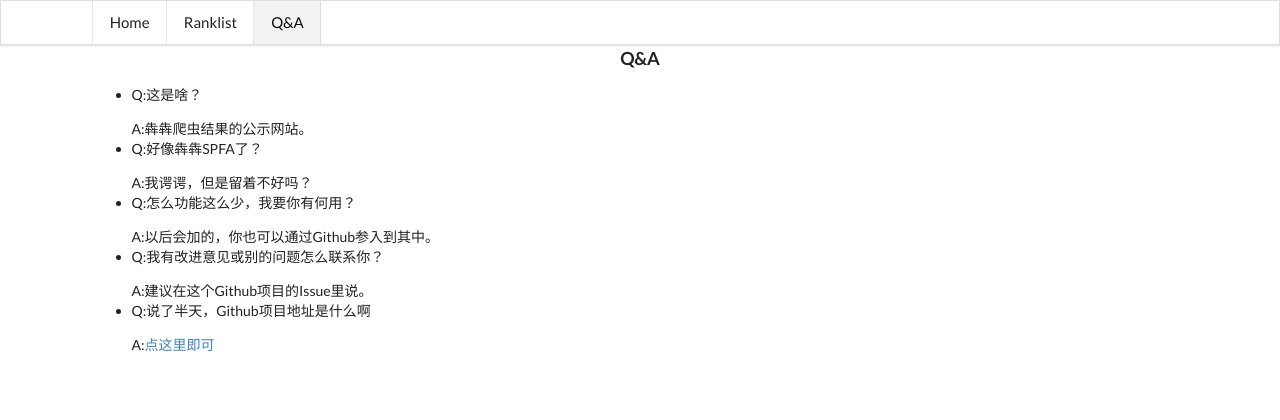
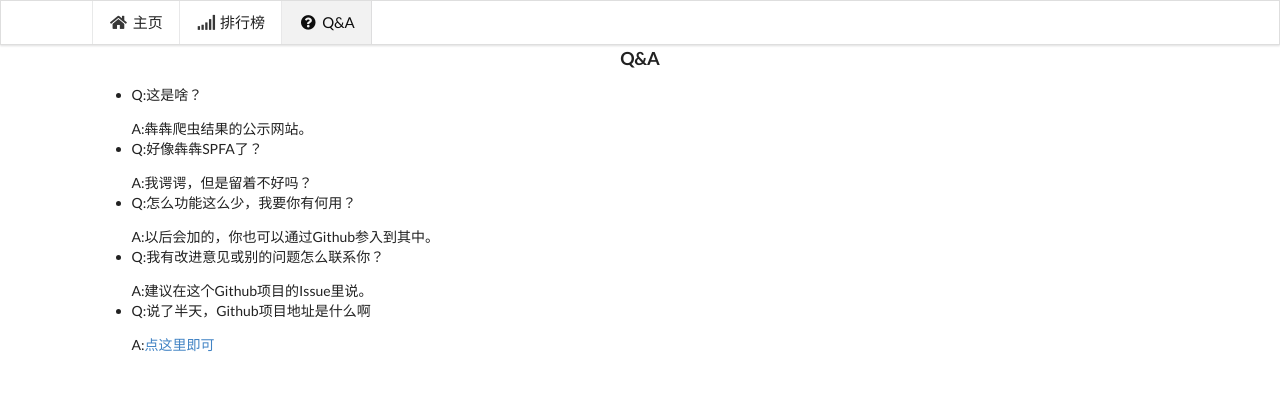
Before and after one commit to william-song-shy/ben-ben-spider, a Flask app: page /help in a window 1280 px wide. Shown: the top 420 px of the page. Run offline with Flask 2, Linux system fonts and the light colour scheme; some libraries are stand-ins or nearby versions.

Commit message:
更改了上方栏内的文字并增加了图标

```diff
--- a/templates/base.html
+++ b/templates/base.html
@@ -14,9 +14,9 @@
 	<body>
 		<div class="ui fixed large menu">
 			<div class="ui container">
-				{{ render_nav_item('main', 'Home') }}
-				{{ render_nav_item('ranklist', 'Ranklist') }}
-				{{ render_nav_item('help', 'Q&A') }}
+				{{ render_nav_item('main', '<i class="home icon"> </i> 主页') }}
+				{{ render_nav_item('ranklist', '<i class="signal icon"> </i> 排行榜') }}
+				{{ render_nav_item('help', '<i class="help circle icon"> </i> Q&A') }}
 			</div>
 		</div>
 		<div class="ui container" style="margin-top: 50px; ">
--- a/templates/macros.html
+++ b/templates/macros.html
@@ -1,7 +1,7 @@
 {% macro render_nav_item(endpoint, text, badge='') %}
     <a class="item {% if request.endpoint and request.endpoint == endpoint %}active{% endif %}"
        href="{{ url_for(endpoint, **kwargs) }}">
-       {{text}}
+       {{text|safe}}
     </a>
 {% endmacro %}
 
```
